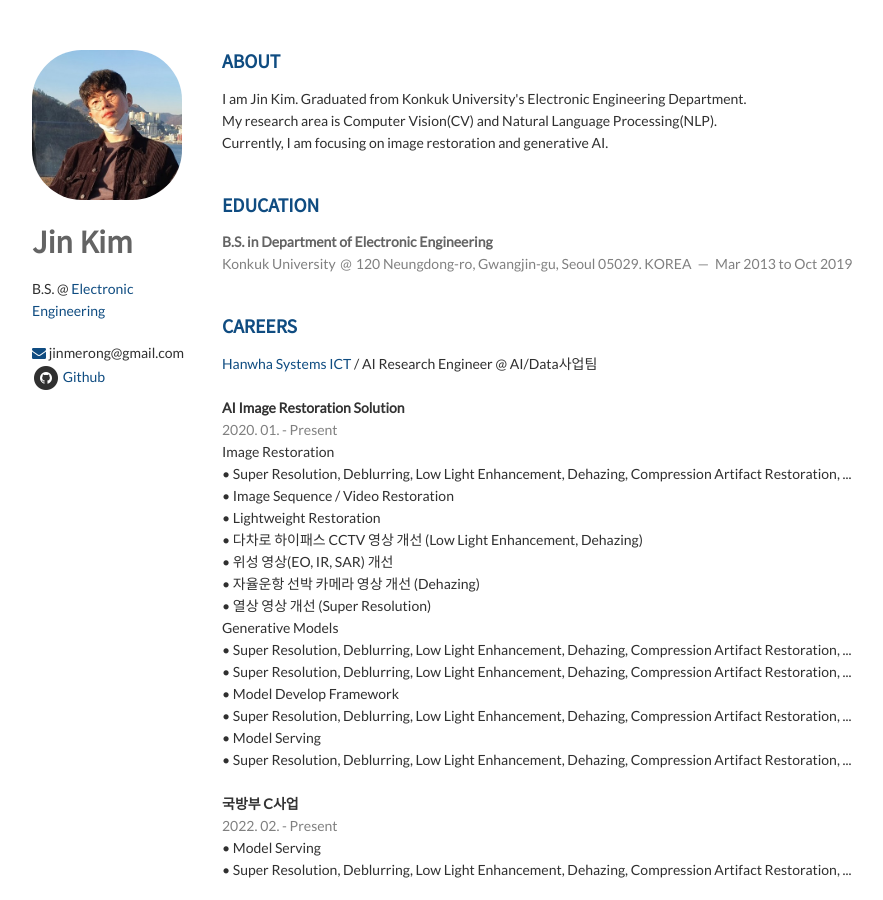
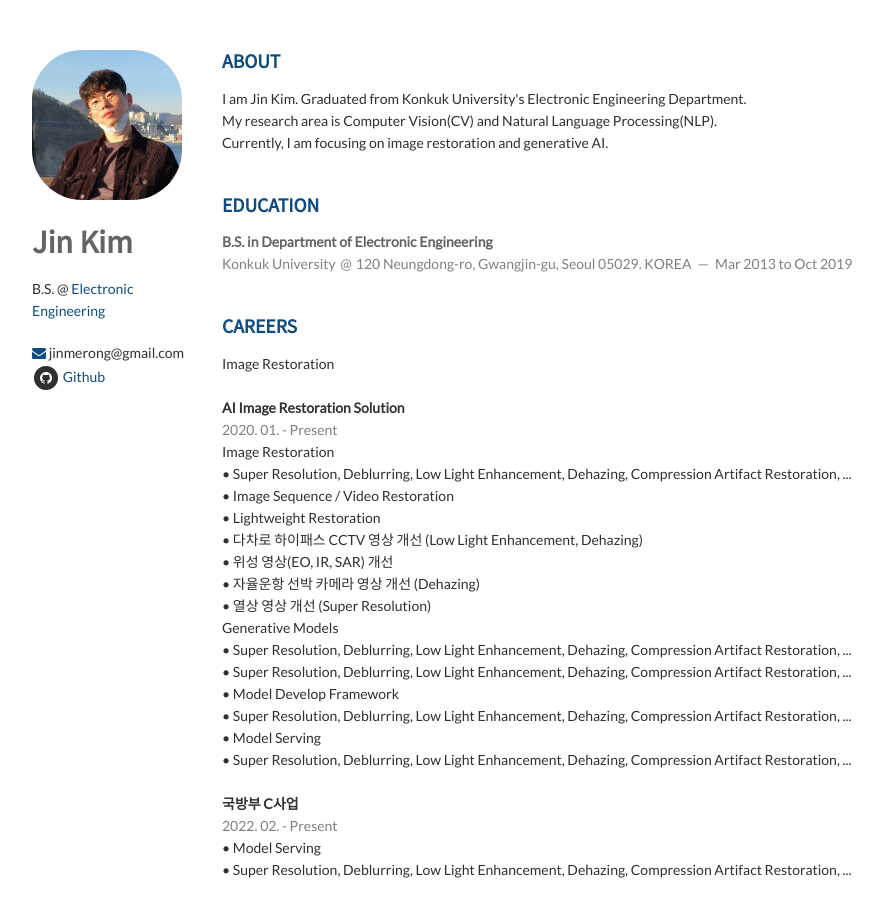
Before and after one commit to K-I-M-J-I-N/K-I-M-J-I-N.github.io, a Jekyll site: the page built from index.html, in a window 1280 px wide and 900 px high. Shown: the whole window, without its empty margins (138-1021 px from the left). Built offline with Jekyll 4.4.1, drawn with Linux system fonts in a browser that asks for light colours; nearby versions of some CDN libraries; the list of posts is cut into pages by our own code.

Commit message:
Update skills.html

```diff
--- a/_includes/skills.html
+++ b/_includes/skills.html
@@ -3,7 +3,7 @@
 
     <article>
         <header>
-            <a href="https://www.hanwhasystems.com/kr/index.do">Hanwha Systems ICT</a> / AI Research Engineer @ AI/Data사업팀<br/>
+            Image Restoration<br/>
         </header>
         <p>&nbsp;</p>
         <p><strong>AI Image Restoration Solution </strong></p>
```
